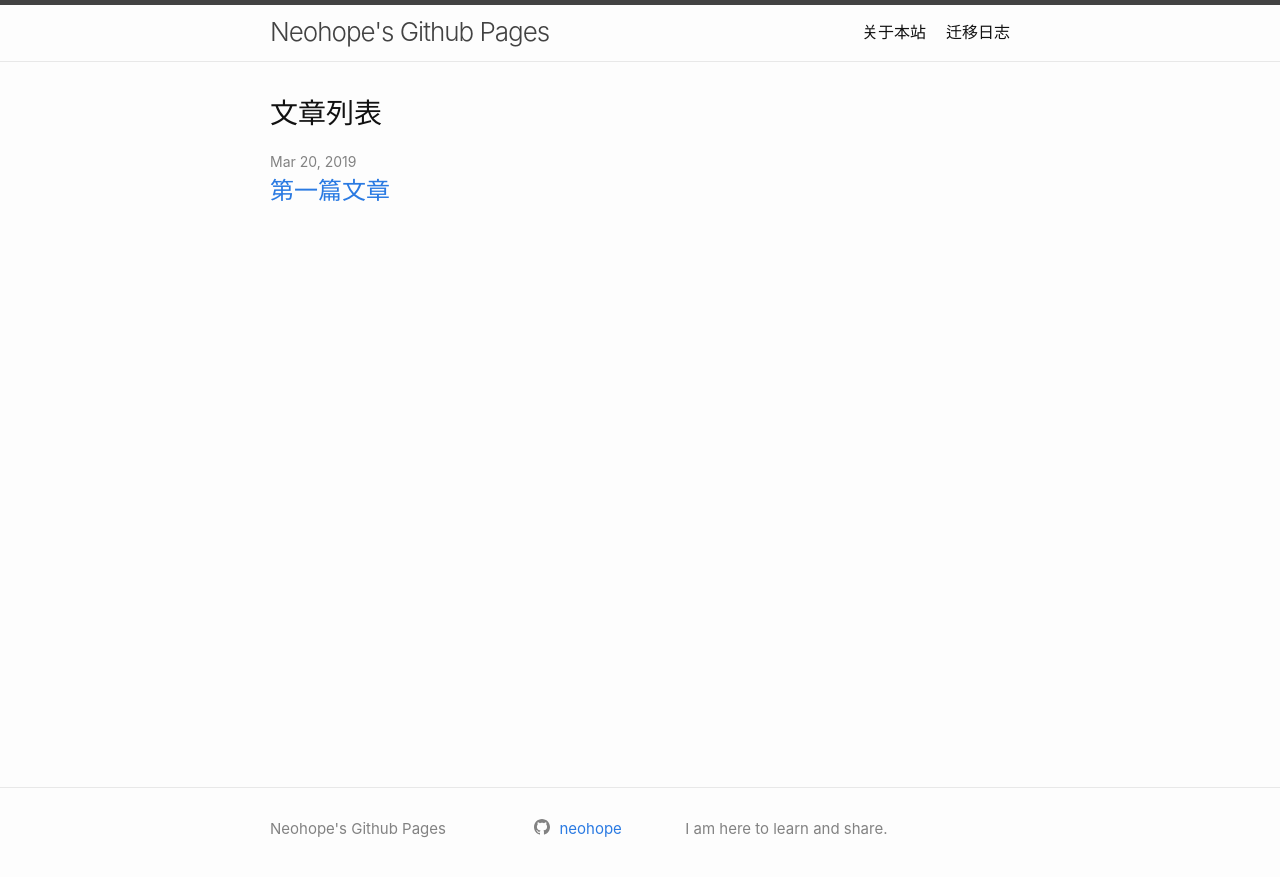
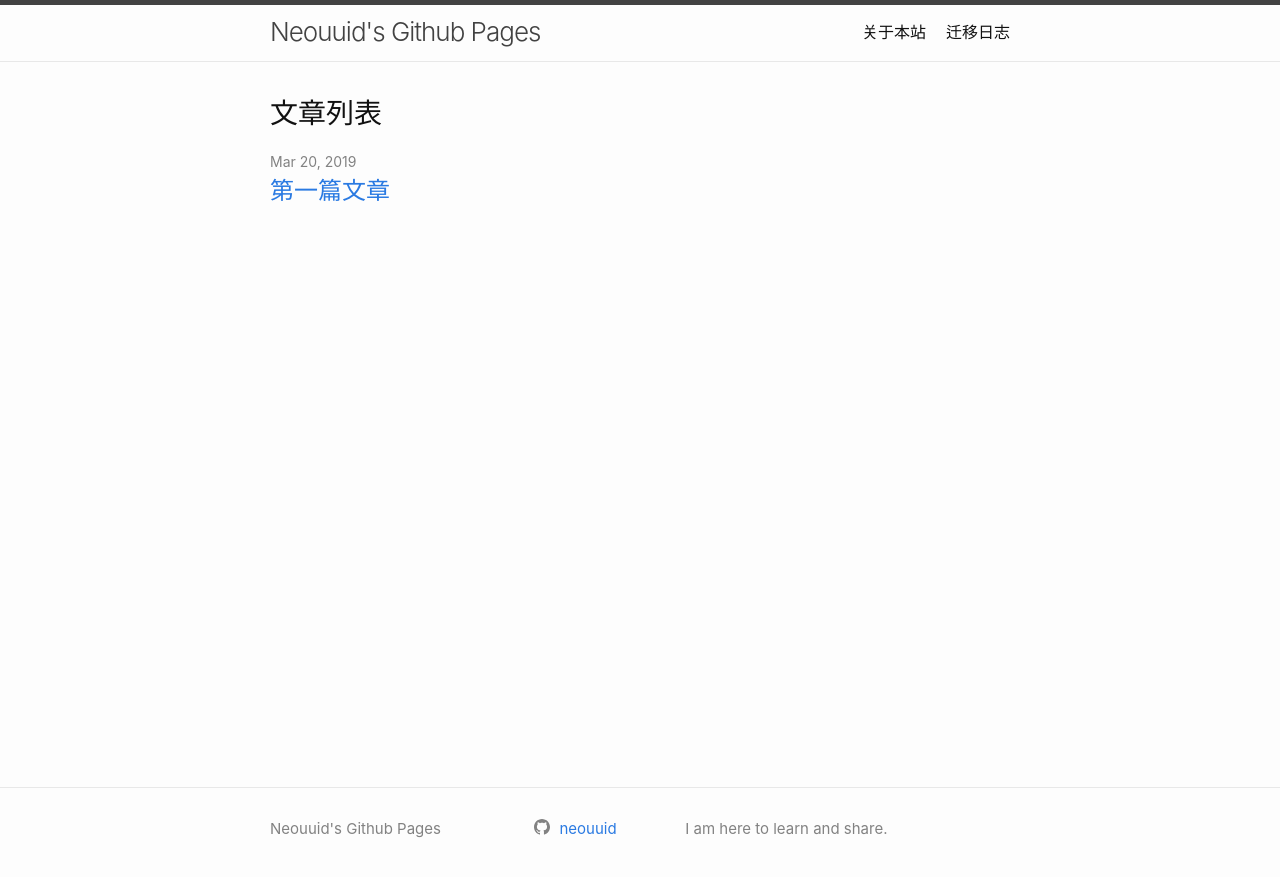
Before and after one commit to neouuid/neouuid.github.io, a Jekyll site: the page built from index.md, in a window 1280 px wide. Shown: the top 877 px of the page. Built offline with Jekyll 4.4.1, drawn with Linux system fonts in a browser that asks for light colours.

Commit message:
adjust settings

```diff
--- a/CNAME
+++ b/CNAME
@@ -1 +1 @@
-git.neohope.com
+git.neouuid.com
--- a/_config.yml
+++ b/_config.yml
@@ -1,12 +1,12 @@
 # site settings
-title: "Neohope's Github Pages"
+title: "Neouuid's Github Pages"
 description: "I am here to learn and share."
 baseurl: ""
-url: "http://git.neohope.com"
+url: "http://git.neouuid.com"
 
 # contact info
-# email: neohope@yahoo.com
-github_username: neohope
+# email: neouuid@gmail.com
+github_username: neouuid
 
 # build settings
 markdown: kramdown
```
